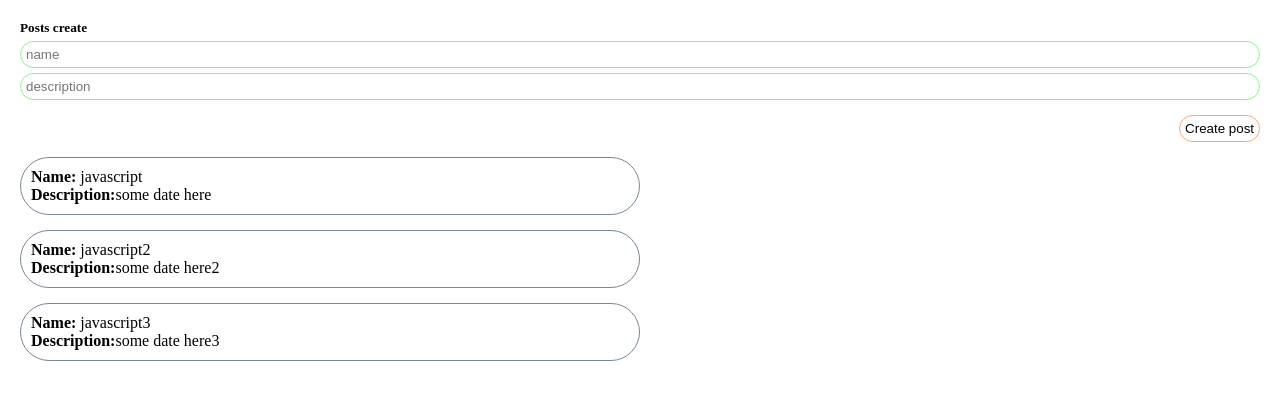
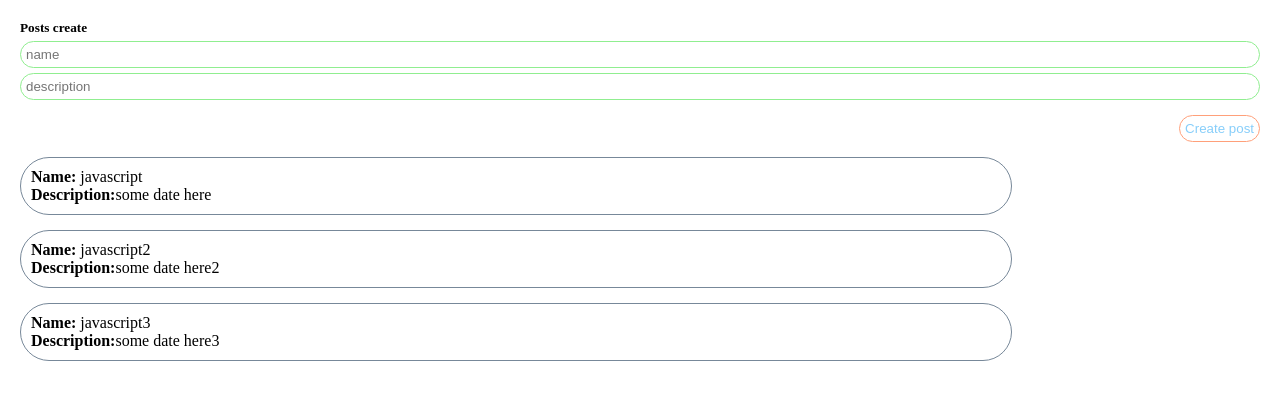
Before and after one commit to Roman123-game/vue_proj, a Vue app: page / in a window 1280 px wide. Shown: the top 400 px of the page. Built offline with nearby package versions, Linux system fonts and the light colour scheme.

Commit message:
update learnin vue

```diff
--- a/src/App.vue
+++ b/src/App.vue
@@ -2,15 +2,15 @@
   <div class="app">
     <form>
       <h5>Posts create</h5>
-  <input class="input" type="text" placeholder="name">
-  <input class="input"  type="text" placeholder="description">
-  <button class="btn"> Create post</button>
+      <input class="input" v-bind:value="title" type="text" placeholder="name">
+      <input class="input" v-bind:value="body" type="text" placeholder="description">
+      <button class="btn" @click="createPost" > Create post</button>
     </form>
 
 
     <div class="post" v-for="post in posts" v-bind:key="post.id">
-  <div><strong>Name:</strong> {{post.title}}</div>
-  <div><strong>Description:</strong>{{post.body}}</div>
+      <div><strong>Name:</strong> {{ post.title }}</div>
+      <div><strong>Description:</strong>{{ post.body }}</div>
     </div>
   </div>
 </template>
@@ -19,20 +19,26 @@
 export default {
   data() {
     return {
-  posts:[
-    {id:1 , title: "javascript", body: "some date here"},
-    {id:2 , title: "javascript2", body: "some date here2"},
-    {id:3 , title: "javascript3", body: "some date here3 "}
-  ]
+      posts: [
+        { id: 1, title: "javascript", body: "some date here" },
+        { id: 2, title: "javascript2", body: "some date here2" },
+        { id: 3, title: "javascript3", body: "some date here3 " }
+      ],
+      title : '',
+      body : ''
     }
   },
-  methods:{
-    addLike(){
-this.likes += 1;
+  methods: {
+    createPost() {
+
     },
-    addDisLike(){
-this.dislikes += 1;
+    inputTitle(event) {
+      console.log(event)
     },
+    inputBody() {
+
+    },
+
   }
 }
 
@@ -40,39 +46,43 @@ this.dislikes += 1;
 
 
 <style >
-*{
+* {
   margin: 0;
   padding: 0;
   box-sizing: border-box;
 }
-.app{
+
+.app {
   padding: 20px;
 }
-.post{
-  width: 50%;
+
+.post {
+  width: 80%;
   padding: 10px;
   border: 1px solid lightslategray;
   border-radius: 50px;
   margin-top: 15px;
 }
-.input{
+
+.input {
   border: 1px solid lightgreen;
   width: 100%;
   padding: 5px;
   border-radius: 50px;
   margin-top: 5px;
 }
-form{
+
+form {
   display: flex;
   flex-direction: column;
 }
-.btn{
-  align-self: flex-end  ;
+
+.btn {
+  align-self: flex-end;
   margin-top: 15px;
   background: none;
   border: 1px solid lightsalmon;
   border-radius: 50px;
   padding: 5px;
-
-}
-</style>
+  color: lightskyblue
+}</style>
```
Lines whose indentation alone changed are shown as unchanged.
